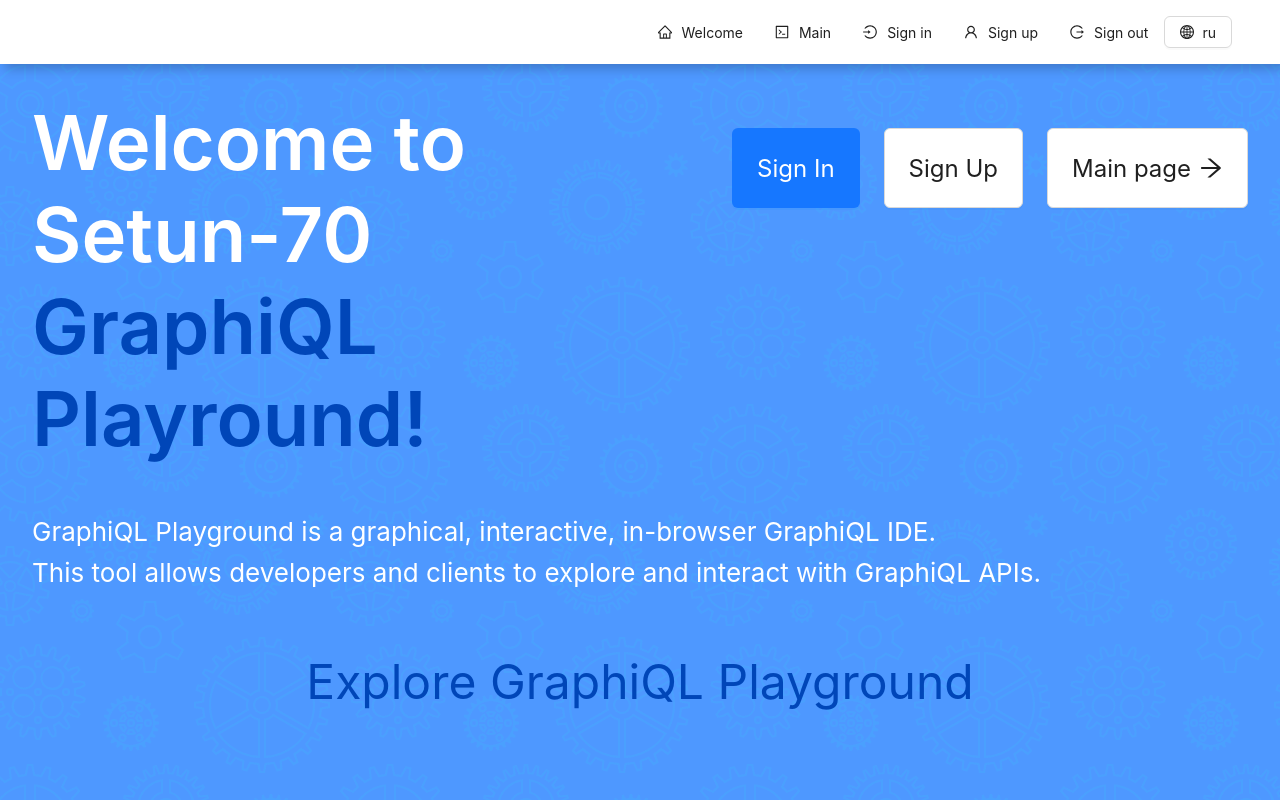
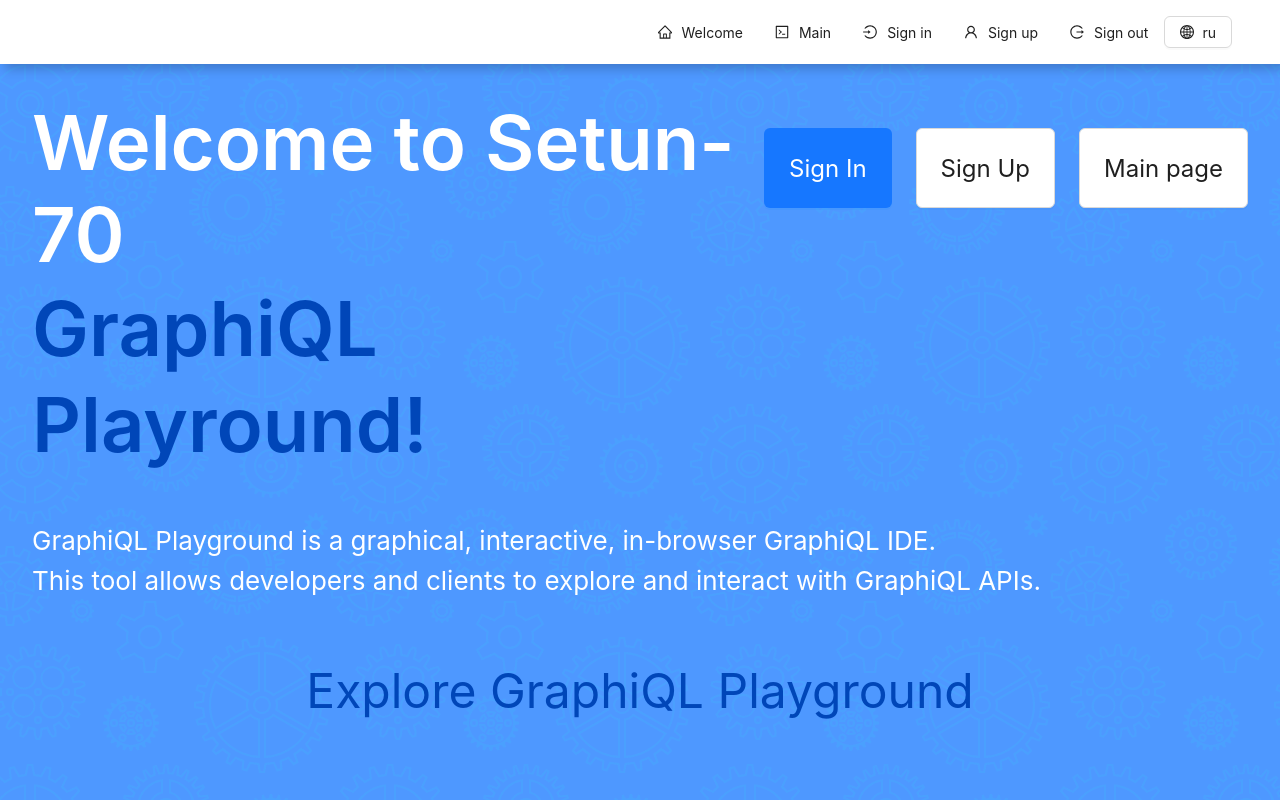
Before and after one commit to antasth/graphiql-app, a React (Vite) app: page / in a window 1280 px wide. Shown: the top 800 px of the page. Built offline with nearby package versions, Linux system fonts and the light colour scheme.

Commit message:
style: change main page button color

```diff
--- a/src/pages/Welcome/ButtonsWrapper/ButtonsWrapper.module.scss
+++ b/src/pages/Welcome/ButtonsWrapper/ButtonsWrapper.module.scss
@@ -4,14 +4,19 @@
   margin-top: 2rem;
 }
 
-.welcomeBtn.loginBtn,
-.welcomeBtn.signupBtn {
+#loginBtn,
+#signupBtn,
+#mainPageBtn {
   display: flex;
   align-items: center;
   height: 5rem;
   padding: 1rem 1.5rem;
   font-size: 1.5rem;
   text-align: center;
+}
+
+#loginBtn:hover {
+  background-color: #1677ffda;
 }
 
 @media (max-width: $laptop) {
@@ -21,8 +26,9 @@
     margin-top: 0;
   }
 
-  .welcomeBtn.loginBtn,
-  .welcomeBtn.signupBtn {
+  #loginBtn,
+  #signupBtn,
+  #mainPageBtn {
     height: 4.5rem;
     padding: 0.5rem 1rem;
   }
@@ -37,8 +43,9 @@
 }
 
 @media (max-width: $tablet-540-width) {
-  .welcomeBtn.loginBtn,
-  .welcomeBtn.signupBtn {
+  #loginBtn,
+  #signupBtn,
+  #mainPageBtn {
     height: 3.5rem;
     padding: 0.5rem;
     font-size: 1rem;
--- a/src/pages/Welcome/ButtonsWrapper/ButtonsWrapper.tsx
+++ b/src/pages/Welcome/ButtonsWrapper/ButtonsWrapper.tsx
@@ -1,5 +1,4 @@
 import styles from './ButtonsWrapper.module.scss';
-import { ArrowRightOutlined } from '@ant-design/icons';
 import { Flex, Button } from 'antd';
 import { useNavigate } from 'react-router-dom';
 
@@ -12,7 +11,7 @@ export function ButtonsWrapper() {
         onClick={() => {
           navigate('signin');
         }}
-        className={styles.welcomeBtn + ' ' + styles.loginBtn}
+        id={styles.loginBtn}
         type="primary"
       >
         Sign In
@@ -22,7 +21,7 @@ export function ButtonsWrapper() {
         onClick={() => {
           navigate('signup');
         }}
-        className={styles.welcomeBtn + ' ' + styles.signupBtn}
+        id={styles.signupBtn}
         type="default"
       >
         Sign Up
@@ -32,11 +31,10 @@ export function ButtonsWrapper() {
         onClick={() => {
           navigate('main');
         }}
-        className={styles.welcomeBtn + ' ' + styles.signupBtn}
+        id={styles.mainPageBtn}
         type="default"
       >
         Main page
-        <ArrowRightOutlined />
       </Button>
     </Flex>
   );
--- a/src/pages/Welcome/CourseSection/CourseSection.module.scss
+++ b/src/pages/Welcome/CourseSection/CourseSection.module.scss
@@ -3,7 +3,7 @@
 .courseWrapper {
   padding: 4rem 2rem;
   background-color: #ffffff;
-  background-image: url('../../../assets/svg/white-background.svg');
+  background-image: url('/src/assets/svg/white-background.svg');
 }
 
 .courseHeading.mainHeading {
--- a/src/pages/Welcome/FeaturesSection/FeaturesSection.module.scss
+++ b/src/pages/Welcome/FeaturesSection/FeaturesSection.module.scss
@@ -4,7 +4,7 @@
   gap: 1.5rem;
   padding: 4rem 2rem;
   background-color: #ffffff;
-  background-image: url('../../../assets/svg/white-background.svg');
+  background-image: url('/src/assets/svg/white-background.svg');
 }
 
 .featureCardHeading.featureHeading {
--- a/src/pages/Welcome/Welcome.module.scss
+++ b/src/pages/Welcome/Welcome.module.scss
@@ -1,10 +1,9 @@
-/* stylelint-disable selector-id-pattern */
 @import '../../styles/constants';
 
 .welcomeSection {
   text-align: left;
   background-color: #4e98ff;
-  background-image: url('../../assets/svg/blue-background.svg');
+  background-image: url('/src/assets/svg/blue-background.svg');
 }
 
 .topWrapper {
--- a/src/pages/Welcome/Welcome.tsx
+++ b/src/pages/Welcome/Welcome.tsx
@@ -24,6 +24,7 @@ export function Welcome() {
             <Title
               className={styles.welcomeHeading + ' ' + styles.secondMainHeading}
               style={{ marginTop: '0' }}
+              level={2}
             >
               GraphiQL Playround!
             </Title>
@@ -34,7 +35,7 @@ export function Welcome() {
         <div className={styles.subHeadingWrapper}>
           <Text className={styles.welcomeHeading + ' ' + styles.subHeading}>
             {HEADINGS_TEXT.first}
-            <br></br>
+            <br />
             {HEADINGS_TEXT.second}
           </Text>
         </div>
```
Also changed, not shown: src/pages/Welcome/FeaturesSection/FeaturesSection.tsx (+6 -2 lines), 1 other file (tests, documents, lock files or other folders).
